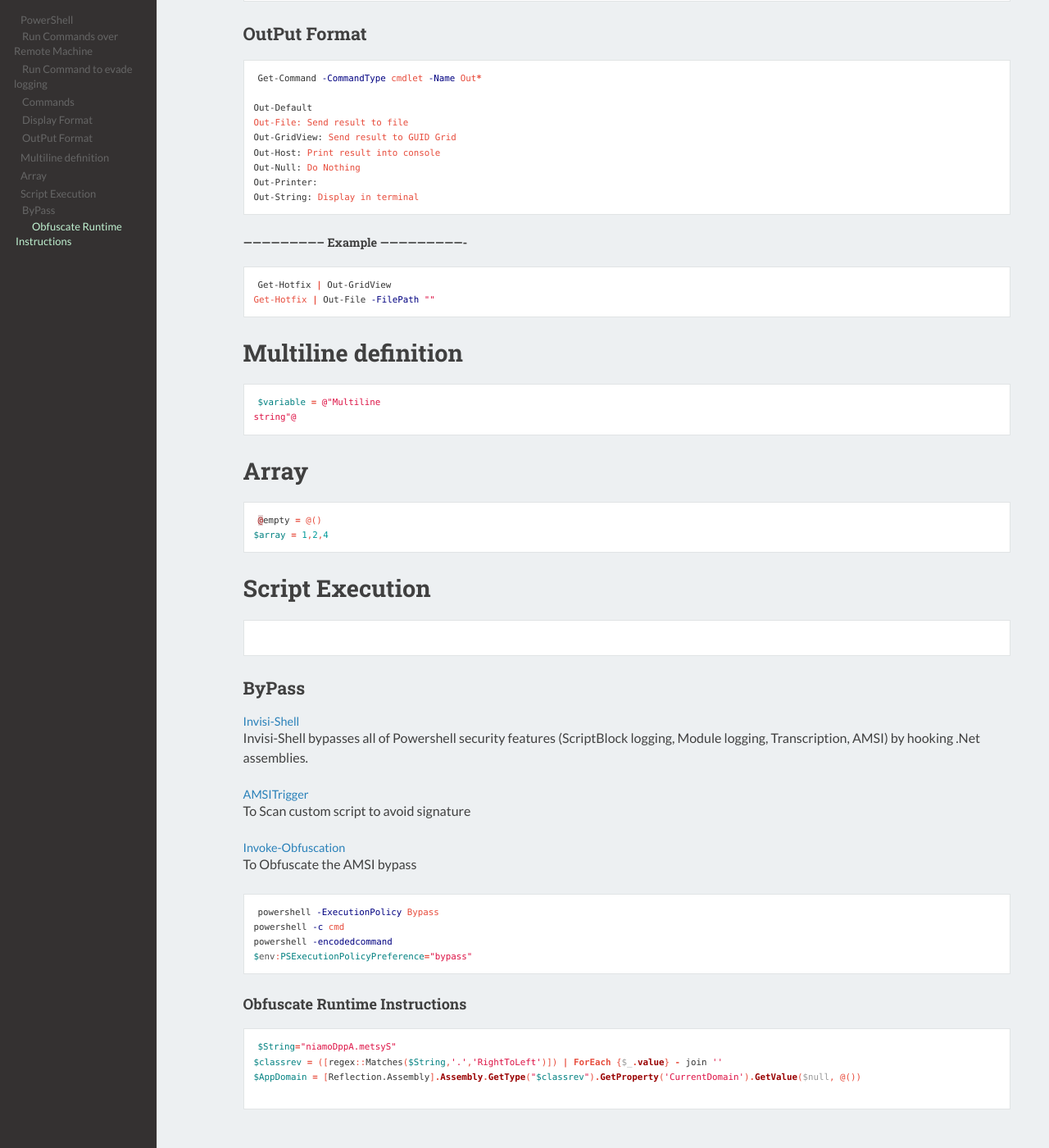
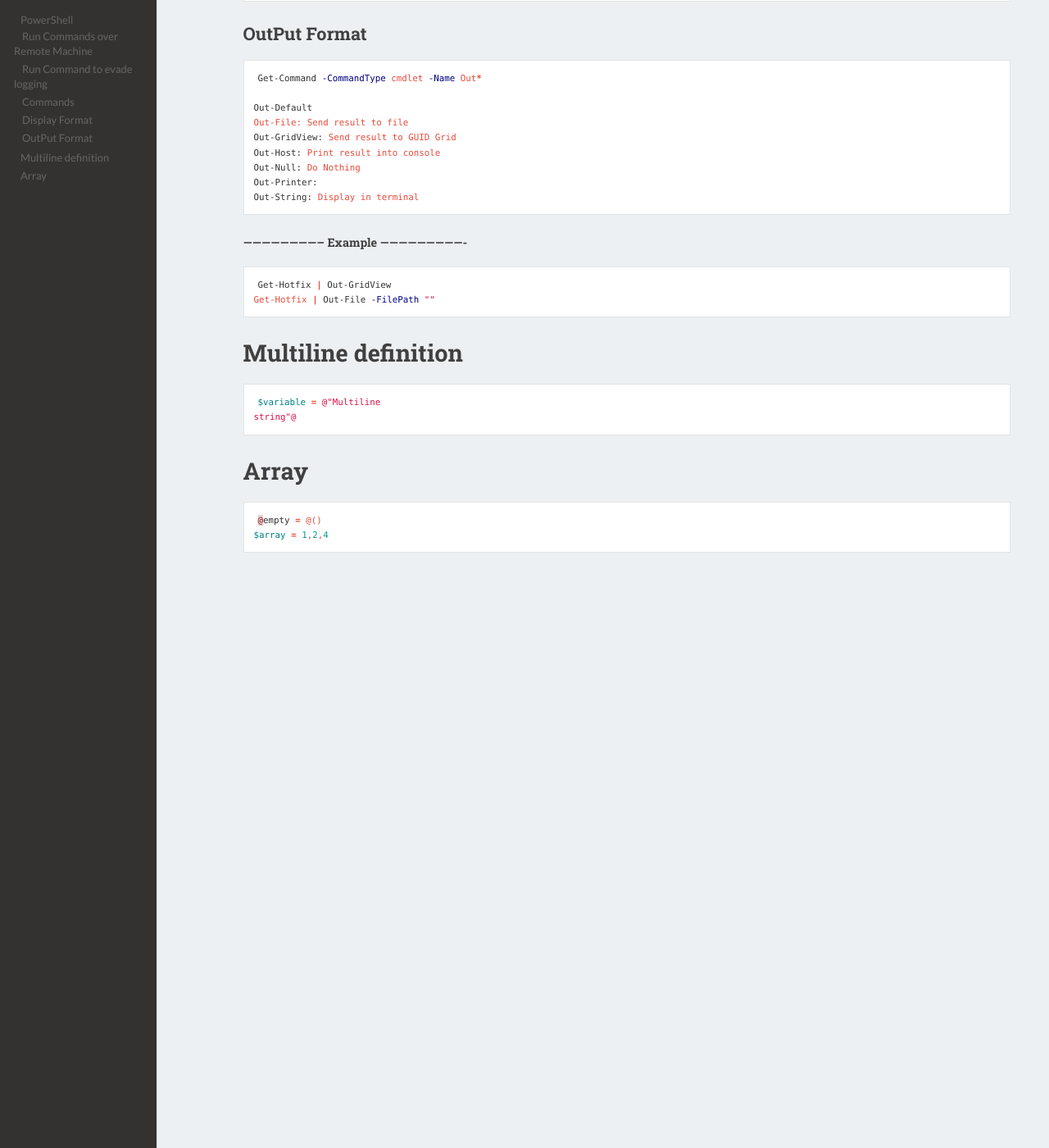
Before and after one commit to daniel2005d/daniel2005d.github.io, a Jekyll site: the page built from _posts/2024-06-21-powershell.md, in a window 1280 px wide and 1400 px high, scrolled down 1348 px. Shown: the whole window at 82% size. Built offline with Jekyll 4.4.1, drawn with Linux system fonts in a browser that asks for light colours.

Commit message:
Change PowerShell

````diff
--- a/_posts/2024-06-21-powershell.md
+++ b/_posts/2024-06-21-powershell.md
@@ -103,38 +103,3 @@ string"@
 @empty = @()
 $array = 1,2,4
 ```
-
-
-# Script Execution
-
-```powershell
-
-```
-
-## ByPass
-
-- [Invisi-Shell](https://github.com/OmerYa/Invisi-Shell)
-> Invisi-Shell bypasses all of Powershell security features (ScriptBlock logging, Module logging, Transcription, AMSI) by hooking .Net assemblies.
-
-- [AMSITrigger](https://github.com/RythmStick/AMSITrigger)
-> To Scan custom script to avoid signature
-
-- [Invoke-Obfuscation](https://github.com/danielbohannon/Invoke-Obfuscation)
-> To Obfuscate the AMSI bypass
-
-
-```powershell
-powershell -ExecutionPolicy Bypass
-powershell -c cmd
-powershell -encodedcommand
-$env:PSExecutionPolicyPreference="bypass"
-```
-
-### Obfuscate Runtime Instructions
-
-```powershell
-$String="niamoDppA.metsyS"
-$classrev = ([regex::Matches($String,'.','RightToLeft')]) | ForEach {$_.value} - join ''
-$AppDomain = [Reflection.Assembly].Assembly.GetType("$classrev").GetProperty('CurrentDomain').GetValue($null, @())
-
-```
````
